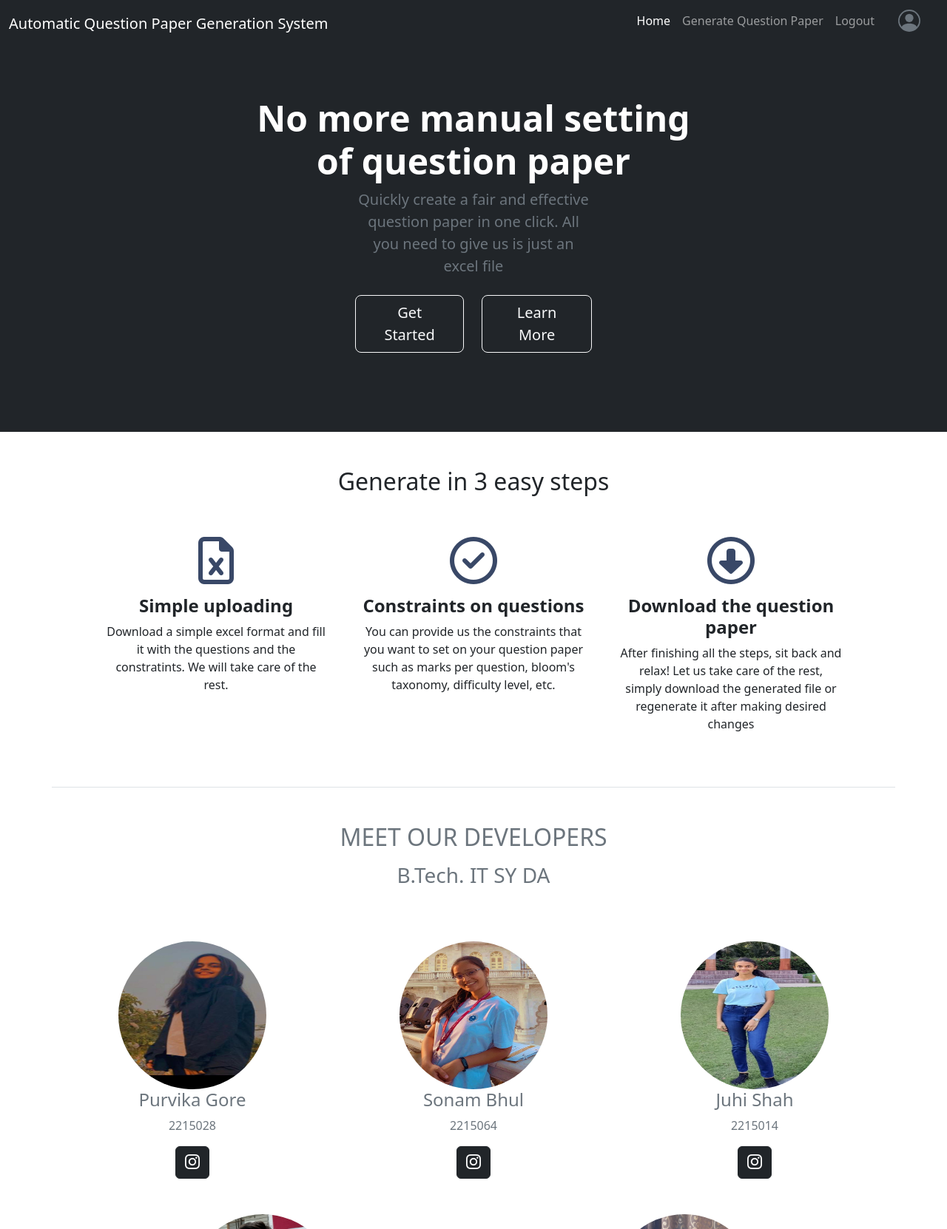
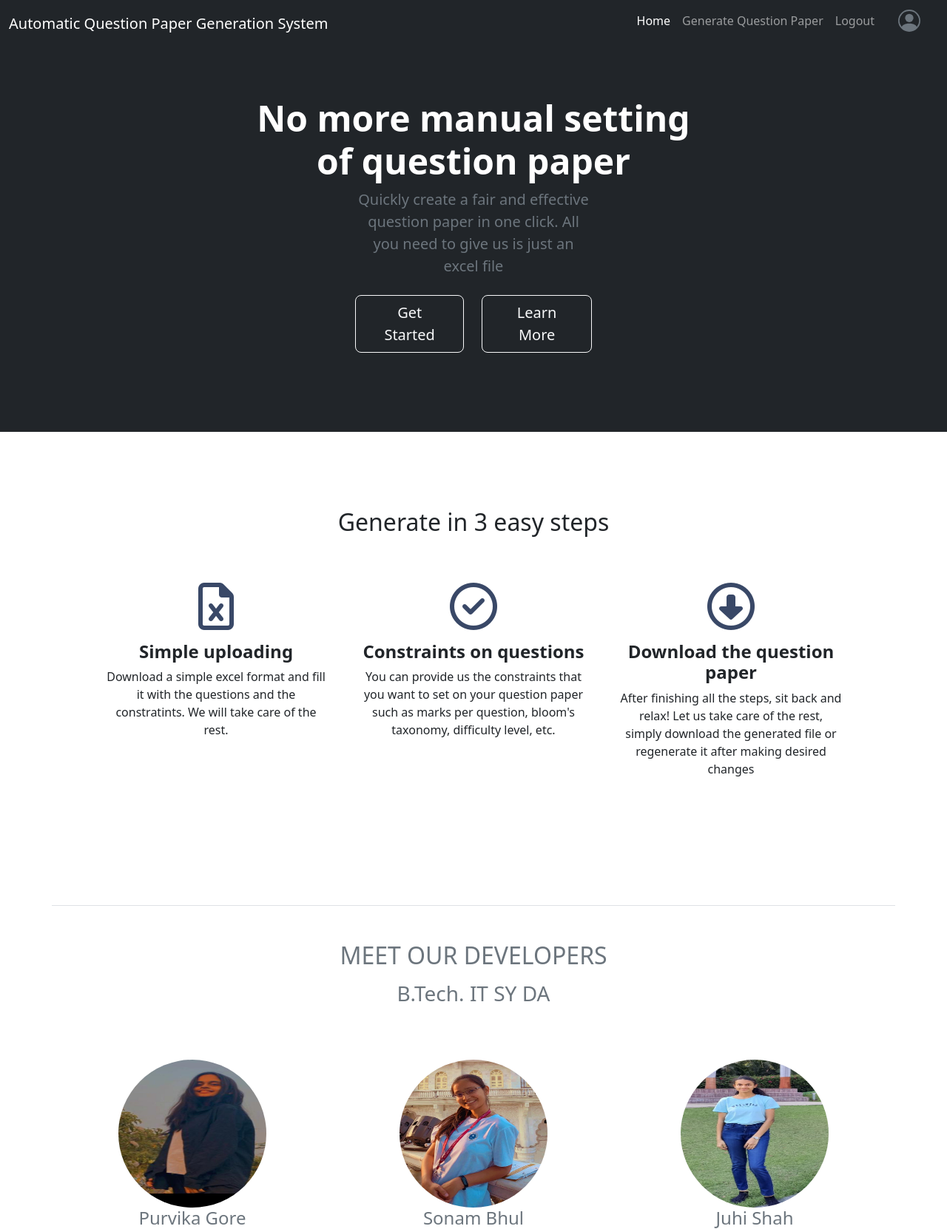
Before and after one commit to Akshat-Vashisht/Automatic-Question-Paper-Generation-System, a Flask app: page / in a window 1280 px wide. Shown: the top 1662 px of the page at 74% size. Run offline with Flask 3, Linux system fonts and the light colour scheme; a user stored in the database is signed in; some libraries are stand-ins or nearby versions.

Commit message:
Home page minor changes

```diff
--- a/Website/static/css/customStyle.css
+++ b/Website/static/css/customStyle.css
@@ -18,7 +18,7 @@ a {
 #featured-3 {
     text-align: center;
     width: 100%;
-    height: 60vh;
+    height: 80vh;
 }
 
 .feature {
@@ -38,3 +38,7 @@ a {
 #team {
     text-align: center;
 }
+
+.featured-heading {
+    margin: 5% auto;
+}
--- a/Website/templates/home.html
+++ b/Website/templates/home.html
@@ -24,7 +24,7 @@
                         <a href="/instructions">Get Started</a>
                     </button>
                     <button type="button" class="btn btn-outline-light btn-lg px-4">
-                        <a href="#steps">Learn More</a>
+                        <a href="#featured-3">Learn More</a>
                     </button>
                 </div>
             </div>
@@ -33,7 +33,7 @@
 
     <!-- 3 STEPS -->
     <div class="container px-4 py-5" id="featured-3">
-        <h2 class="pb-2 mb-5">Generate in 3 easy steps</h2>
+        <h2 class="pb-2 featured-heading">Generate in 3 easy steps</h2>
         <div class="container px-5">
             <div class="row gx-5">
                 <div class="col-lg-4 mb-5 mb-lg-0">
```
